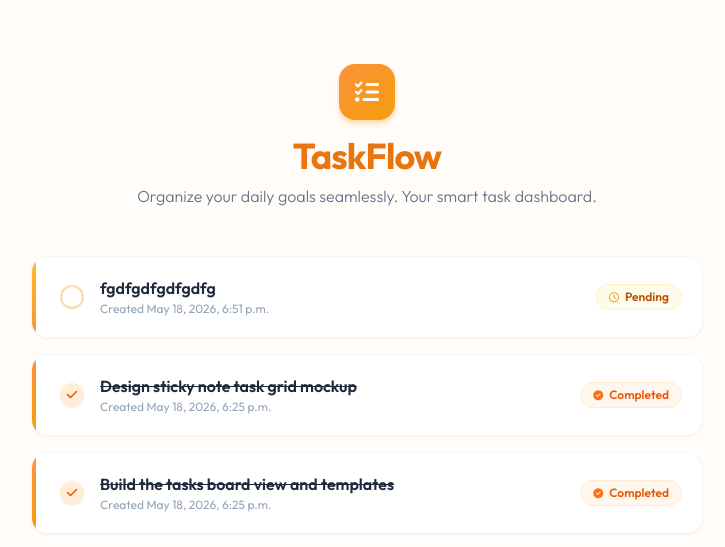
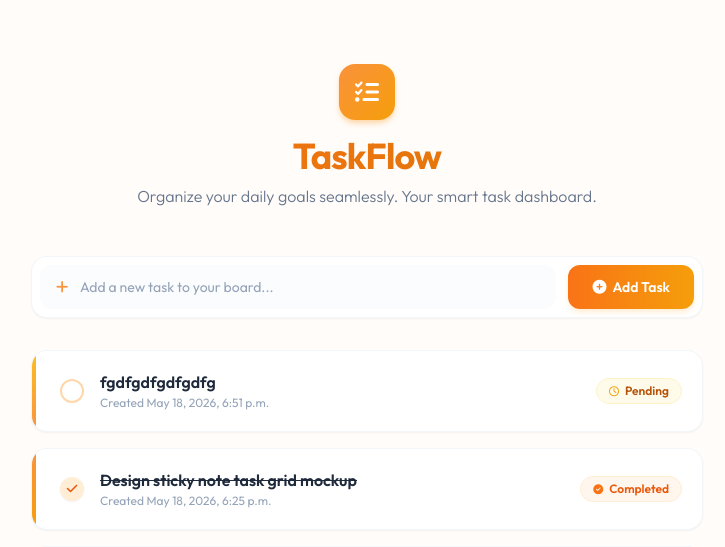
Before and after one commit to desphixs/taskflow-smart-todo-list-django, a Django app: page / in a window 1280 px wide. Shown: the top 547 px of the page, without its empty margins (273-998 px from the left). Run offline with Django 5.2, Linux system fonts and the light colour scheme; data comes from the database, SQL or seed files in the repository; both versions use the stored data as it was after the commit; some libraries are stand-ins or nearby versions.

Commit message:
build a form to allow users to submit their own tasks

```diff
--- a/tasks/templates/tasks/index.html
+++ b/tasks/templates/tasks/index.html
@@ -44,6 +44,23 @@
                 Organize your daily goals seamlessly. Your smart task dashboard.
             </p>
         </header>
+
+        <!-- New Task Creation Form placed above the list with premium warm orange theme -->
+        <form method="POST" action="{% url 'tasks:create_task' %}" class="flex items-center gap-3 mb-8 bg-white p-2 rounded-2xl border border-slate-100/80 shadow-sm hover:border-orange-100 hover:shadow-md transition-all duration-300">
+            {% csrf_token %}
+            <div class="relative flex-grow">
+                <!-- Font Awesome Icon inside the input field box -->
+                <div class="absolute left-4 top-1/2 -translate-y-1/2 text-slate-400 text-sm">
+                    <i class="fa-solid fa-plus text-orange-400"></i>
+                </div>
+                <input type="text" name="title" placeholder="Add a new task to your board..." required
+                    class="w-full bg-slate-50/50 rounded-xl pl-10 pr-4 py-3 text-sm text-slate-700 placeholder-slate-400 focus:outline-none focus:ring-2 focus:ring-orange-400/20 focus:border-orange-400 transition-all duration-200">
+            </div>
+            <button type="submit" class="bg-gradient-to-r from-orange-500 to-amber-500 hover:from-orange-600 hover:to-amber-600 text-white font-semibold text-sm px-6 py-3 rounded-xl shadow-md shadow-orange-100 hover:shadow-lg transition-all duration-300 flex items-center space-x-1.5 shrink-0">
+                <i class="fa-solid fa-circle-plus"></i>
+                <span>Add Task</span>
+            </button>
+        </form>
 
         <!-- Tasks list container holding our dynamic database records -->
         <div class="space-y-4">
--- a/tasks/urls.py
+++ b/tasks/urls.py
@@ -23,4 +23,9 @@ urlpatterns = [
     # stores it under the variable name 'pk' (Primary Key), and hands it over to our 'task_detail' view function!
     # We assign name='task_detail' to easily link task titles straight to their pages using {% url 'tasks:task_detail' task.id %}.
     path('<int:pk>/', views.task_detail, name='task_detail'),
+
+    # This route maps to our secure task creation view function.
+    # When our HTML index page submits form details via POST, it sends the parameters to /create/!
+    # The view processes the details and redirects the user right back to the homepage list.
+    path('create/', views.create_task, name='create_task'),
 ]
--- a/tasks/views.py
+++ b/tasks/views.py
@@ -1,8 +1,8 @@
-# We import get_object_or_404 alongside render to securely retrieve database objects.
-# Think of get_object_or_404 like a friendly archivist butler: when we ask him to pull a document with ID 5,
-# if it exists, he grabs it cleanly. If it's missing, he turns around and politely says "404: Not Found",
-# preventing our Python server from crashing due to a missing folder!
-from django.shortcuts import render, get_object_or_404
+# We import render, get_object_or_404, and redirect to handle template compilation, safe object lookups, and routing.
+# Think of redirect like an "Airport Transfer Chauffeur Portal": once a customer finishes a specific step,
+# the chauffeur securely picks them up, guides them out of the current page terminal, and drops them off
+# at another active page gate (e.g. the home dashboard list) seamlessly!
+from django.shortcuts import render, get_object_or_404, redirect
 # We import HttpResponse to demonstrate how to send a raw text/HTML response directly back to the browser.
 # In professional web apps, returning raw text or writing full HTML inside Python strings is incredibly messy!
 # That is why we quickly graduate to using the 'render' function, which loads a separate, clean HTML template.
@@ -58,3 +58,26 @@ def task_detail(request, pk):
 
     # We render and deliver the loaded task detail template back to the browser screen.
     return render(request, 'tasks/task_detail.html', context)
+
+
+# Our create_task view handles processing submitted task inputs and saving them directly into our SQLite database.
+# Think of this view like a secure database registrar: when a student fills out a registration form,
+# the registrar inspects the document, logs it cleanly inside the master register cabinet,
+# and then immediately guides them back to the active list view dashboard!
+def create_task(request):
+    # We check if the incoming request type is 'POST' (which means someone submitted form input data).
+    # Think of a POST request like sending a locked secure mail courier package back to the office kitchen!
+    if request.method == 'POST':
+        # We extract the string value typed inside the form field labeled exactly name='title'.
+        # Think of this like pulling the typed letter out of the secure mail envelope!
+        title = request.POST.get('title')
+
+        # We confirm that the user actually typed some characters to prevent registering blank tasks!
+        if title:
+            # We use our ORM model manager 'objects.create' to save this task straight into a new SQLite database row!
+            # Think of this like registering a brand new folder containing the given title inside our Tasks drawer!
+            Task.objects.create(title=title)
+
+    # Once the task is saved (or if the request is not a POST), we call the redirect function.
+    # This guides the visitor back to our main home dashboard list view route, updating the board in real-time!
+    return redirect('tasks:task_list')
```
Also changed, not shown: tasks/templates/tasks/task_detail.html (+20 -8 lines), db.sqlite3.
